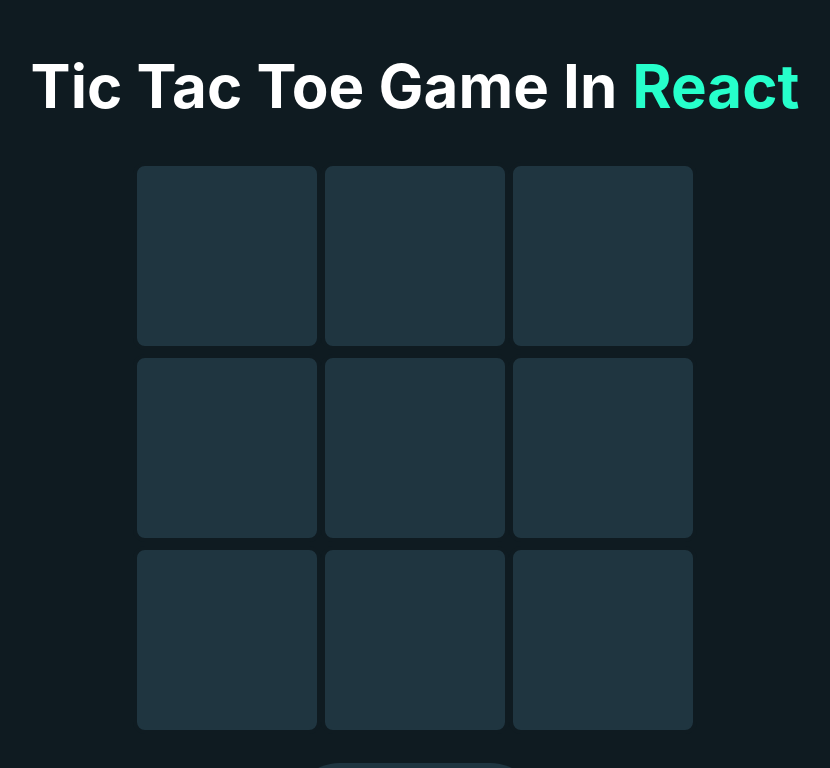
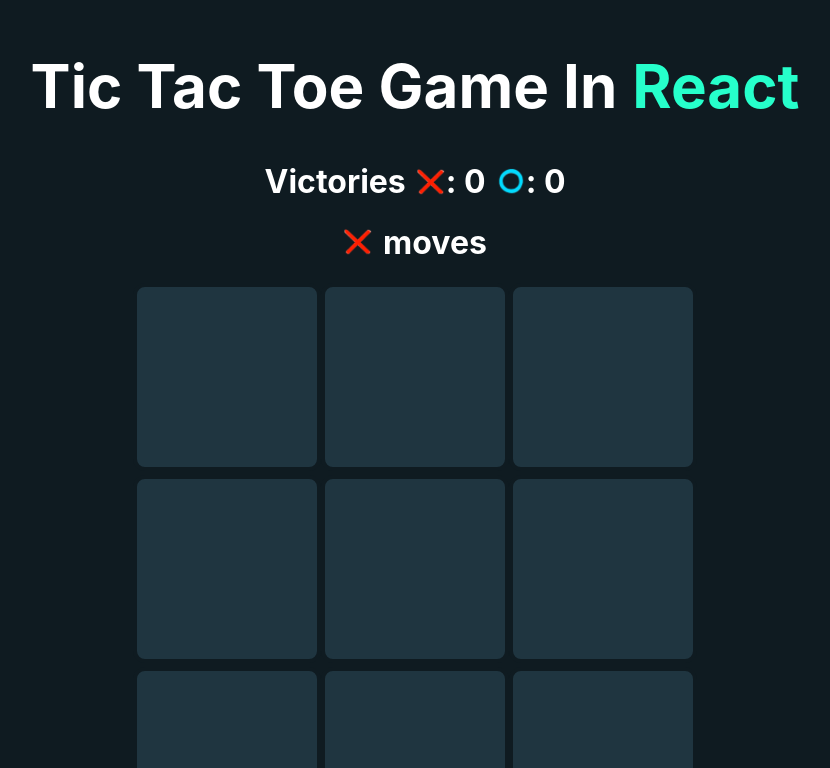
Before and after one commit to RIFADOR001/Tic-Tac-Toe-React, a React (Create React App) app: page / in a window 1280 px wide. Shown: the top 768 px of the page, without its empty margins (225-1055 px from the left). Built offline with nearby package versions, Linux system fonts and the light colour scheme.

Commit message:
There is a counter for the victories and an indicator for who moves

```diff
--- a/src/Components/TicTacToe/TicTacToe.css
+++ b/src/Components/TicTacToe/TicTacToe.css
@@ -16,11 +16,38 @@
 	padding-left: 15px;
 }
 
-.title img {
+/*.title img {
 	padding: 20px 20px;
 	height: 50px;
+}*/
+
+.victories {
+	color: white;
+	display: flex;
+	justify-content: center;
+	align-items: center;
 }
 
+.victories img {
+/*	padding: 20px 20px;*/
+/*padding-bottom: 0px;*/
+	padding-left: 10px;
+	height: 30px;
+}
+
+.moves {
+	color: white;
+	display: flex;
+	justify-content: center;
+	align-items: center;
+}
+
+.moves img {
+/*	padding: 20px 20px;*/
+padding-bottom: 0px;
+	padding-right: 10px;
+	height: 30px;
+}
 
 .reset {
 	width: 250px;
--- a/src/Components/TicTacToe/TicTacToe.jsx
+++ b/src/Components/TicTacToe/TicTacToe.jsx
@@ -11,8 +11,11 @@ let data = ["", "", "", "", "", "", "", "", ""]
 const TicTacToe = () => {
 
 	let [count, setCount] = useState(0);
+	let [circleVictories, setCircleVictories] = useState(0)
+	let [crossVictories, setCrossVictories] = useState(0)
 	let [lock, setLock] = useState(false);
-	let titleRef = useRef(null);
+	let victoriesRef = useRef(null);
+	let moveRef = useRef(null);
 	let box0 = useRef(null);
 	let box1 = useRef(null);
 	let box2 = useRef(null);
@@ -22,6 +25,7 @@ const TicTacToe = () => {
 	let box6 = useRef(null);
 	let box7 = useRef(null);
 	let box8 = useRef(null);
+
 
 	let box_array = [box0, box1, box2, box3, box4, box5, box6, box7, box8];
 
@@ -39,6 +43,7 @@ const TicTacToe = () => {
 				data[num] = "o";
 				setCount(++count);
 			}
+			updateMoves()
 			checkWin()
 		}
 	}
@@ -101,24 +106,38 @@ const TicTacToe = () => {
 	const won = (winner) => {
 		setLock(true);
 		if(winner==="x"){
-			titleRef.current.innerHTML = `Congratulations: <img src=${cross_icon}> wins`
+			moveRef.current.innerHTML = `Congratulations: <img src=${cross_icon}> wins`
+			setCrossVictories(++crossVictories);
 		} else {
-			titleRef.current.innerHTML = `Congratulations: <img src=${circle_icon}> wins`
+			moveRef.current.innerHTML = `Congratulations: <img src=${circle_icon}> wins`
+			setCircleVictories(++circleVictories);
+		}
+	}
+
+	const updateMoves = () => {
+		if (count % 2 === 0) {
+			moveRef.current.innerHTML = `<img src=${cross_icon}> moves`
+		} else {
+			moveRef.current.innerHTML = `<img src=${circle_icon}> moves`
 		}
 	}
 
 	const reset = () => {
 		setLock(false);
 		data = ["", "", "", "", "", "", "", "", ""]
-		titleRef.current.innerHTML = `Tic Tac Toe Game In <span className="react">React</span>`
+		updateMoves()
 		box_array.map((e) => {
 			e.current.innerHTML = "";
 		})
 	}
 
+
+
 	return (
 		<div className='container'>
-			<h1 className='title' ref={titleRef}>Tic Tac Toe Game In <span className="react">React</span></h1>
+			<h1 className='title'>Tic Tac Toe Game In <span className="react">React</span></h1>
+			<h1 className='victories' ref={victoriesRef}>Victories <img src={cross_icon}/>: {crossVictories}   <img src={circle_icon}/>:  {circleVictories}</h1>
+			<h1 className='moves' ref={moveRef}><img src={cross_icon}/> moves</h1>
 			<div ckassName='board'>
 				<div className="row1">
 					<div className="boxes" ref={box0} onClick={(e)=>{toggle(e,0)}}> </div>
```
